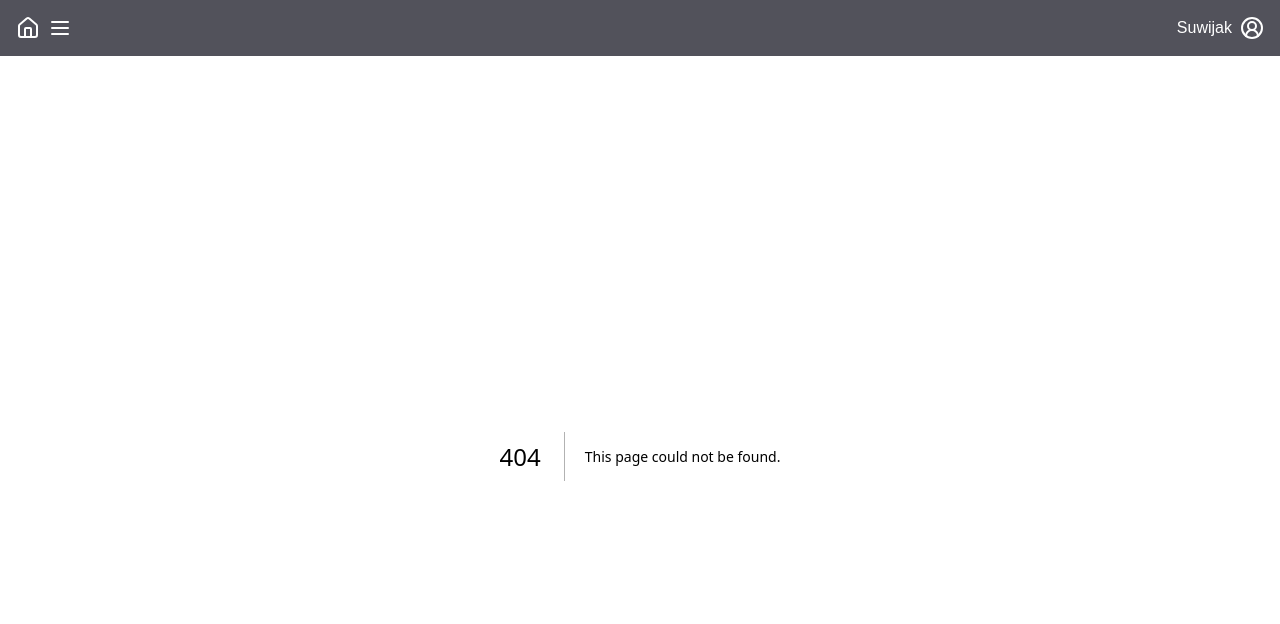
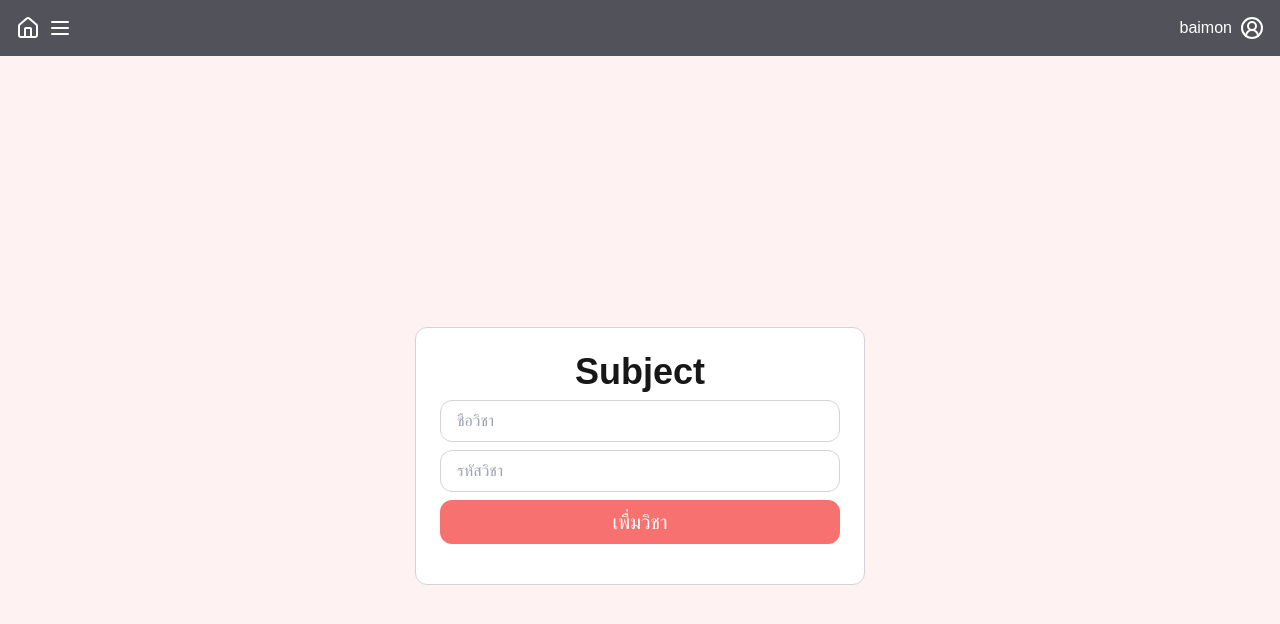
Before and after one commit to YasminaFaris/ProjectPSCP, a Next.js app in the folder frontend/: page /add-subject in a window 1280 px wide. Before the commit this address had no page. Shown: the top 624 px of the page. Built offline with nearby package versions, Linux system fonts and the light colour scheme.

Commit message:
add-subject

```diff
--- /dev/null
+++ b/frontend/app/add-subject/page.jsx
@@ -0,0 +1,36 @@
+"use client"
+import { useRouter } from "next/navigation"
+import { useState } from "react"
+
+export default function Page(){
+
+    const [ name , setName ] = useState("")
+    const [ subID , setsubID ] = useState("")
+    const route = useRouter()
+
+    async function onCreate(){
+        // รอ backend
+        // const response = await fetch('http://127.0.0.1:8000/insert', {
+        //     method: 'POST',
+        //     headers: {
+        //         'Content-Type': 'application/json',
+        //     },
+        //     body: JSON.stringify({ total_score, midterm_score, final_score, assignment_score }),
+        // });
+
+        // const result = await response.json();
+        route.push("/subject/" + name)
+
+    }
+
+    return(
+       <div className="flex justify-center items-center min-h-screen bg-red-50 p-4">
+            <div className="bg-white p-6 border border-zinc-300 rounded-xl max-w-[450px] ">
+            <h1 className="font-bold text-4xl text-center mb-2">Subject</h1>
+                <input value={name} onChange={(e) => setName(e.target.value)} type="text" className="w-full border border-zinc-300 px-4 p-2 mb-2 rounded-xl" placeholder="ชื่อวิชา" />
+                <input value={subID} onChange={(e) => setsubID(e.target.value)} type="ID" className="w-full border border-zinc-300 px-4 p-2 mb-2 rounded-xl" placeholder="รหัสวิชา" />
+                <button onClick={onCreate} className="bg-red-400 p-2 text-xl mb-4 w-full rounded-xl text-white">เพื่มวิชา</button>
+            </div>
+       </div>
+    )
+}
--- a/frontend/app/layout.jsx
+++ b/frontend/app/layout.jsx
@@ -24,7 +24,7 @@ export default function RootLayout({ children }) {
       <body
         className={`${geistSans.variable} ${geistMono.variable} antialiased`}
       >
-        <Navbar />
+        <Navbar name="baimon" />
         {children}
       </body>
     </html>
--- a/frontend/components/Navbar.jsx
+++ b/frontend/components/Navbar.jsx
@@ -1,6 +1,6 @@
 import { House , Menu , CircleUserRound } from "lucide-react"
 
-export function Navbar(){
+export function Navbar(props){
     return(
         <div className="bg-zinc-600 text-white flex justify-between p-4">
             <div className="flex gap-2">
@@ -8,7 +8,7 @@ export function Navbar(){
                 <Menu />
             </div>
             <a className="flex gap-2">
-                Suwijak
+                {props.name}
                 <CircleUserRound />
             </a>
         </div>
```
